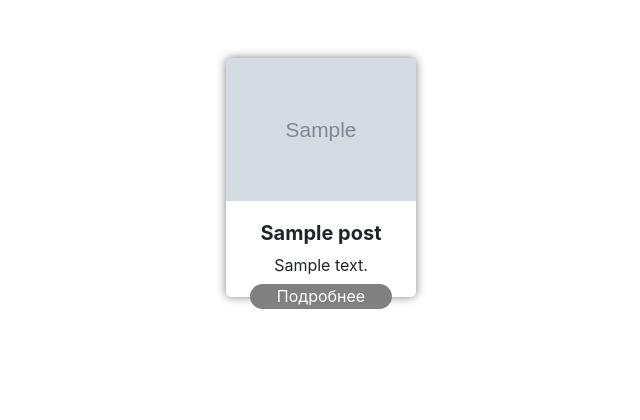
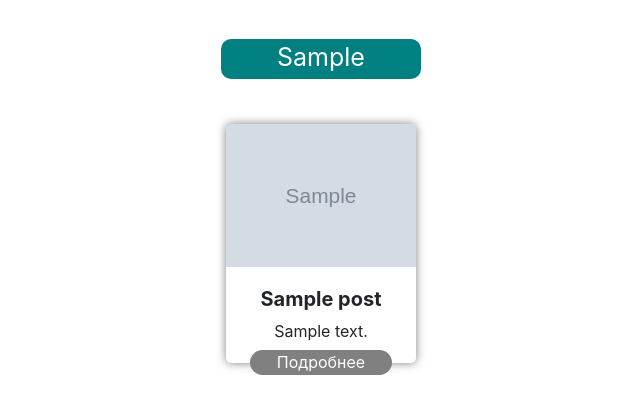
Before and after one commit to alechries/AdminUserExampleDjango, a Django app: page / in a window 1280 px wide. Shown: the part 66-486 px from the top of the page, without its empty margins (319-959 px from the left). Run offline with Django 3.2, Linux system fonts and the light colour scheme; tables that the repository leaves empty hold one stand-in row (values such as "Sample post"); grey boxes marked "Sample" are stand-in pictures; some libraries are stand-ins or nearby versions.

Commit message:
Categories

```diff
--- a/AdminUser/apps/blog/urls.py
+++ b/AdminUser/apps/blog/urls.py
@@ -1,9 +1,11 @@
 from django.contrib import admin
 from django.urls import path, include
-from .views import BlogListView, BlogDetailView, post_new
+from .views import BlogDetailView, post_new, post_list, post_list_by_category
 
 urlpatterns = [
-    path('', BlogListView.as_view(), name='home'),
+    path('', post_list, name='home'),
     path('post/<int:pk>/', BlogDetailView.as_view(), name='post'),
     path('post/new/', post_new, name='post_new'),
+    path('category/<int:pk>/', post_list_by_category, name='post_by_category'),
+
 ]
--- a/AdminUser/apps/blog/views.py
+++ b/AdminUser/apps/blog/views.py
@@ -1,14 +1,22 @@
 from django.views.generic import ListView, DetailView
-from django.shortcuts import render, redirect
+from django.shortcuts import render, redirect, get_object_or_404
 from django.utils import timezone
-from .models import Post
+from .models import Post, Category
 from .forms import PostForm
 
 
-class BlogListView(ListView):
-    model = Post  # Post <- models.Model
-    template_name = 'main/home.html'
-    queryset = Post.objects.filter().order_by('-pub_date')[:]
+def post_list(request):
+    categories = Category.objects.all()
+    posts = Post.objects.filter(pub_date__lte=timezone.datetime.now()).order_by('pub_date')
+
+    return render(request, 'main/home.html', {'posts': posts, 'categories': categories})
+
+
+def post_list_by_category(request, pk):
+    categories = Category.objects.all()
+    category = get_object_or_404(Category, pk=pk)
+    posts = Post.objects.filter(category=category).order_by('pub_date')
+    return render(request, 'main/home.html', {'posts': posts, 'categories': categories})
 
 
 class BlogDetailView(DetailView):
@@ -18,11 +26,11 @@ class BlogDetailView(DetailView):
 
 def post_new(request):
     if request.method == "POST":
-        form = PostForm(request.POST)
+        form = PostForm(request.POST, request.FILES)
         if form.is_valid():
             post = form.save(commit=False)
             post.author = request.user
-            post.pub_date = timezone.now()
+            post.pub_date = timezone.datetime.now()
             post.save()
             return redirect('post', pk=post.pk)
     form = PostForm()
--- a/AdminUser/static/main/css/base.css
+++ b/AdminUser/static/main/css/base.css
@@ -1,3 +1,7 @@
+html {
+    scroll-behavior: smooth;
+}
+
 .navbar{
  background: #898176;
 }
@@ -74,12 +78,42 @@ footer {
     background: #6EA0FF;
 }
 
+.categories {
+    width: 100%;
+    display: flex;
+    flex-wrap: wrap;
+    justify-content: center;
+    align-items: center;
+}
+
+.category-buttons {
+    outline: none;
+    background-color: #008080;
+    color: white;
+    border: none;
+    cursor: pointer;
+    text-align: center;
+    border-radius: 10px;
+    margin: 5 15px;
+}
+
+.back-btn {
+    outline: none;
+    background-color: #008080;
+    color: white;
+    border: none;
+    cursor: pointer;
+    text-align: center;
+    border-radius: 10px;
+    margin: 5 15px;
+}
+
 .card-body {
     -webkit-box-flex: 1;
     -ms-flex: 1 1 auto;
     flex: 1 1 auto;
-    padding: 1.25rem;
     display: flex;
+    padding: 3rem;
     flex-direction: column;
     justify-content: center;
     align-items: left;
@@ -109,7 +143,6 @@ footer {
     display: flex;
     justify-content: center;
     width: 75%;
-    border-radius: 15px;
     outline: none;
     background-color: #808080;
     border: none;
@@ -150,6 +183,14 @@ footer {
         flex-direction: row;
         margin: 75 5px;
     }
+    .categories {
+        margin: 25 350;
+    }
+    .category-buttons {
+        width: 200px;
+        height: 40px;
+        font-size: 25px;
+    }
     .card__one{
         width: 15%;
         margin: 15px;
@@ -158,6 +199,7 @@ footer {
         height: 25px;
         font-size: 100%;
         bottom: -12px;
+        border-radius: 15px;
     }
 }
 
@@ -168,6 +210,14 @@ footer {
     .custom_blog{
         flex-direction: column;
         margin: 150 5px;
+    }
+    .categories {
+        margin: 0 0;
+    }
+    .category-buttons {
+        width: 400px;
+        height: 60px;
+        font-size: 37px;
     }
     .card__one{
         width: 90%;
@@ -180,8 +230,9 @@ footer {
         font-size: 200%;
     }
     .card__one-btn{
-        height: 70px;
+        height: 60px;
         font-size: 250%;
-        bottom: -65px;
+        bottom: -45px;
+        border-radius: 30px;
     }
 }
--- a/AdminUser/templates/main/base.html
+++ b/AdminUser/templates/main/base.html
@@ -39,8 +39,7 @@
       </div>
     </nav>
   </header>
-  <hr />
-  <hr />
+  <div id="start"></div>
   <div class="custom_blog">
     {% block content %}
     {% endblock %}
--- a/AdminUser/templates/main/home.html
+++ b/AdminUser/templates/main/home.html
@@ -2,7 +2,13 @@
 
 {% block content %}
 
-{% for post in object_list %}
+<div class="categories">
+{% for category in categories %}
+ <a href="{% url 'post_by_category' pk=category.id %}" class="category-buttons">{{ category.name }}</a>
+{% endfor %}
+</div>
+
+{% for post in posts %}
 
  <div class="card__one">
   <div class="card-img">
@@ -16,4 +22,5 @@
  </div>
 
 {% endfor %}
+
 {% endblock content %}
--- a/AdminUser/templates/main/post_edit.html
+++ b/AdminUser/templates/main/post_edit.html
@@ -3,7 +3,7 @@
 {% load crispy_forms_tags %}
 
 {% block content %}
-    <form method="POST" class="post-form">
+    <form method="POST" class="post-form" enctype="multipart/form-data">
         {% csrf_token %}
         {{ form|crispy }}
         <button type="submit" class="save btn btn-default">Save</button>
```
